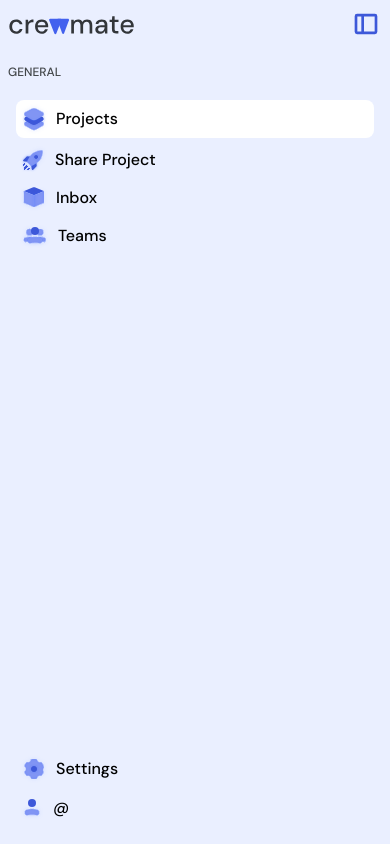
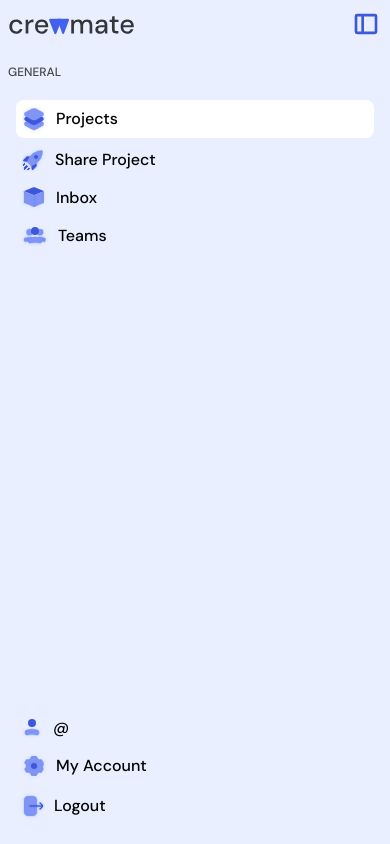
Before and after one commit to sxhilow/crewmate, a React (Vite) app in the folder frontend/: page /projects in a window 390 px wide. Built offline with nearby package versions, Linux system fonts and the light colour scheme; no server answers; sample sign-in values are in the browser's storage.

Commit message:
feat: update routes system for settings and account options as well as minor responsive UI fixes

```diff
--- a/frontend/src/assets/icons/index.js
+++ b/frontend/src/assets/icons/index.js
@@ -7,6 +7,7 @@
 import Columns from "./Columns.svg"
 import Github from "./github.svg"
 import X from "./x.svg"
+import Logout from "./Logout.svg"
 
 export {
     Box,
@@ -17,5 +18,6 @@
     User,
     Columns,
     Github,
-    X
+    X,
+    Logout
 }
--- a/frontend/src/components/molecules/SideBar.jsx
+++ b/frontend/src/components/molecules/SideBar.jsx
@@ -3,7 +3,7 @@
 import {Link, NavLink, useNavigate} from "react-router-dom"
 import { Activity, Columns2Icon, HomeIcon, LogOutIcon, TrophyIcon } from "lucide-react"
 import { Button } from '../'
-import { Box, Columns, Layers, Rocket, Settings, User, Users } from '../../assets/icons'
+import { Box, Columns, Layers, Logout, Rocket, Settings, User, Users } from '../../assets/icons'
 import { useUser } from '../../context/UserContext'
 
 const SideBar = ({ isopen, toggleSidebar, isMobile}) => {
@@ -94,24 +94,31 @@
         <div>
             <div className='mt-2 p-2'>
 
-                <ul className='text-neutral-8 p-2 md:p-0 font-medium'>
+                <ul className='text-neutral-8 p-2 md:p-0 font-medium text-desktop-p'>
 
-                    <NavLink to={'/settings'} onClick={handleNavClick}>
-                        {({isActive}) => (
-                            <li className={`${isActive ? "bg-white" : "hover:bg-white"} w-full cursor-pointer transition duration-200 p-1 rounded-lg flex items-center gap-2 my-1`}>
-                                <img src={Settings} alt="Box" />
-                                <span>Settings</span>
-                            </li>
-                        )}
-                    </NavLink>
-
-                    <NavLink to={`/me/${username}`} onClick={handleNavClick}>
+                    <NavLink to={`/me`} onClick={handleNavClick}>
                         {({isActive}) => (
                             <li className={`${isActive ? "bg-white" : "hover:bg-white"} w-full cursor-pointer transition duration-200 p-1 rounded-lg flex items-center gap-2 my-1`}>
                                 <img src={User} alt="Box" />
                                 <span>@{username}</span>
                             </li>
                         )}
+                    </NavLink>
+
+                    <NavLink to={'/my/account'} onClick={handleNavClick}>
+                        {({isActive}) => (
+                            <li className={`${isActive ? "bg-white" : "hover:bg-white"} w-full cursor-pointer transition duration-200 p-1 rounded-lg flex items-center gap-2 my-1`}>
+                                <img src={Settings} alt="Box" />
+                                <span>My Account</span>
+                            </li>
+                        )}
+                    </NavLink>
+
+                    <NavLink onClick={handleLogOut}>
+                            <li className={` hover:bg-white w-full cursor-pointer transition duration-200 p-1 rounded-lg flex items-center gap-2 my-1`}>
+                                <img src={Logout} alt="Box" />
+                                <span>Logout</span>
+                            </li>
                     </NavLink>
 
                 </ul>
--- a/frontend/src/pages/index.js
+++ b/frontend/src/pages/index.js
@@ -2,12 +2,14 @@
 import Login from "./public/Login";
 import AuthRedirect from "./public/AuthRedirect";
 import CompleteProfile from "./protected/CompleteProfile";
-import UserProfile from "./protected/UserProfile";
+import MyProfile from "./protected/MyProfile";
+import MyAccount from "./protected/MyAccount";
 
 export {
     LandingPage,
     Login,
     AuthRedirect,
     CompleteProfile,
-    UserProfile
+    MyProfile,
+    MyAccount
 }
--- /dev/null
+++ b/frontend/src/pages/protected/MyAccount.jsx
@@ -0,0 +1,9 @@
+import React from 'react'
+
+const MyAccount = () => {
+  return (
+    <div>MyAccount</div>
+  )
+}
+
+export default MyAccount
--- a/frontend/src/pages/protected/UserProfile.jsx
+++ b/frontend/src/pages/protected/MyProfile.jsx
@@ -1,17 +1,15 @@
 import React, {useEffect, useState} from 'react'
 import Button from '../../components/atoms/Button'
 import { Github, X } from '../../assets/icons'
-import { fetchMe } from '../../controllers/auth'
 import { fetchUserProfile } from '../../controllers/user'
 
-const UserProfile = () => {
+const MyProfile = () => {
   const [userData, setUserData] = useState({})
   const [skills, setSkills] = useState([])
   const [projects, setProjects] = useState([])
   const [loading, setLoading] = useState(true)
   const [error, setError] = useState()
 
-  console.log(projects);
 
   useEffect(() => {
     const fetchUserData = async () => {
@@ -32,14 +30,12 @@
     fetchUserData()
   }, [])
 
-  console.log(projects);
-
 
   return (
     loading ? (
       <div className='text-desktop-h5 w-full h-screen flex justify-center items-center font-bold'>Loading...</div>
     ) : (
-      <div className='max-w-4xl text-neutral-13  mx-auto my-20 flex flex-col justify-center items-center space-y-10'>
+      <div className='max-w-4xl text-neutral-13  mx-auto my-20  flex flex-col justify-center items-center space-y-10'>
       <div className='w-full  mb-10 flex justify-between items-center'>
           <div>
             <div className='flex flex-col -space-y-4'>
@@ -94,11 +90,11 @@
       </div>
       <div className='w-full space-y-3'>
         <h2 className='text-desktop-h5 font-bold'>My Skills</h2>
-        <div className='w-full bg-washed-blue rounded-md p-5 flex wrap-break-word gap-4'>
+        <div className='w-full flex flex-wrap  bg-washed-blue rounded-md p-5  gap-4'>
           {
             skills.length > 0 ? (
               skills.map((s) => (
-                <div key={s} className='bg-primary-blue/80 px-2 py-1 min-w-18 text-center font-semibold rounded-lg text-washed-purple'>
+                <div key={s} className='flex justify-center items-center bg-primary-blue/80 px-2 py-1 min-w-18 font-semibold rounded-lg text-washed-purple'>
                   {s}
                 </div>
               ))
@@ -148,4 +144,4 @@
   )
 }
 
-export default UserProfile
+export default MyProfile
```
Also changed, not shown: frontend/src/App.jsx (+13 -4 lines), frontend/src/assets/icons/Logout.svg (added), frontend/src/pages/protected/EditProfile.jsx (added).
